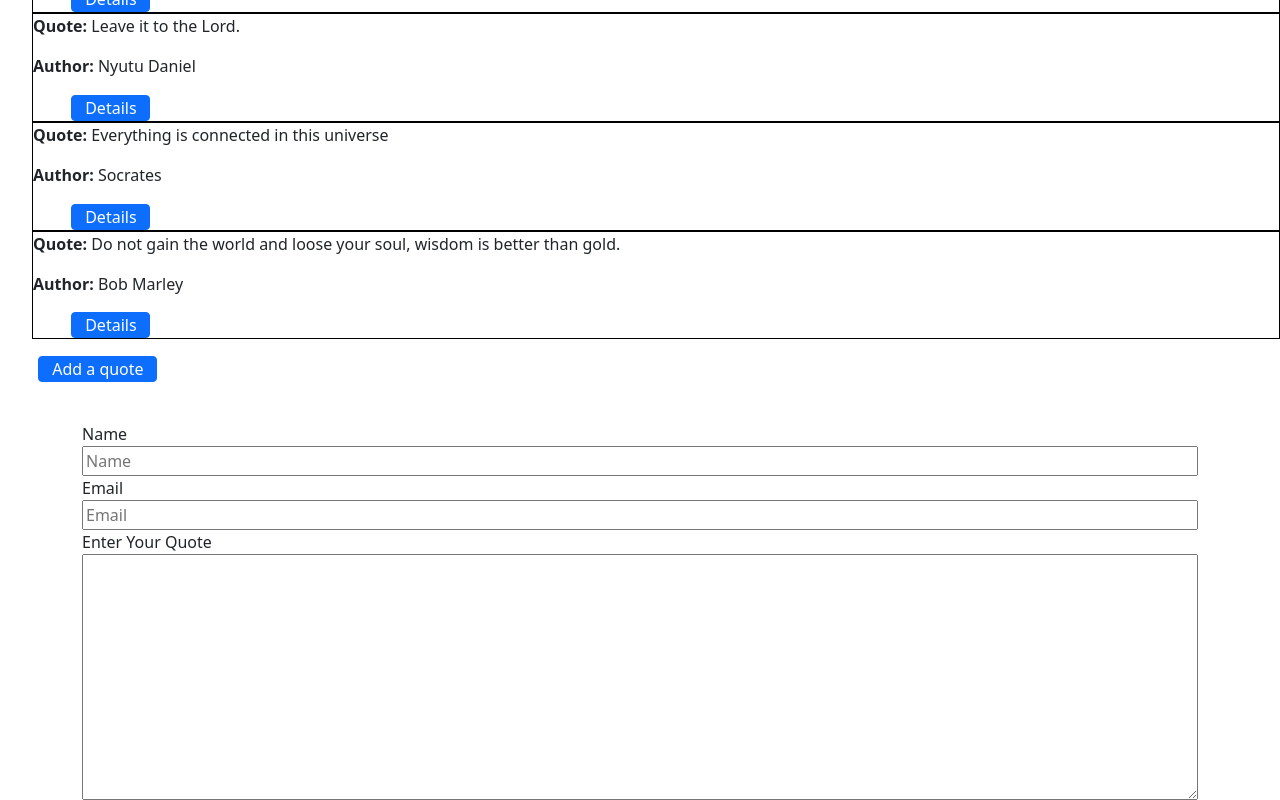
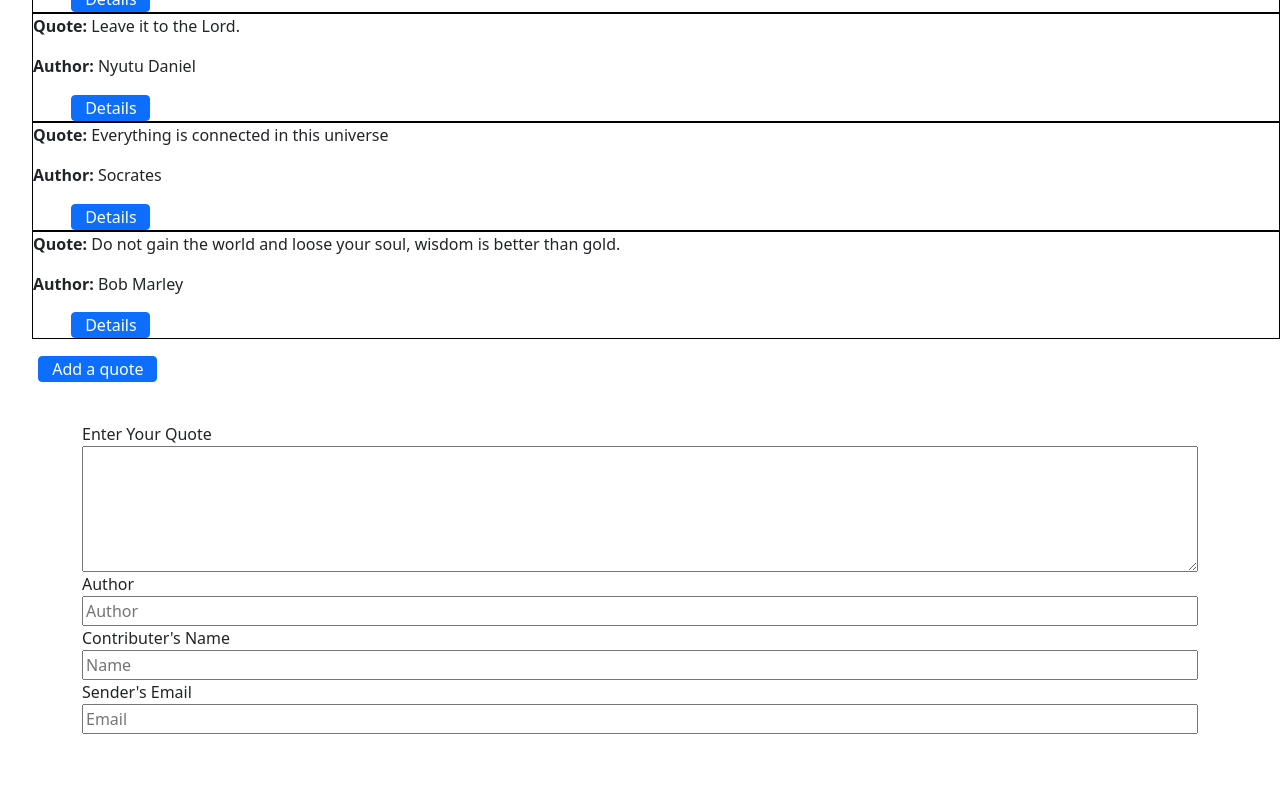
Before and after one commit to Daniel6996-arch/Octo-quotes, an Angular app: page / in a window 1280 px wide. Shown: the part 754-1554 px from the top of the page. After the commit the page ends 1528 px from the top, so only its background shows below. Built offline with nearby package versions, Linux system fonts and the light colour scheme.

Commit message:
add initial functionality to page

```diff
--- a/src/app/quotes-form/quotes-form.component.css
+++ b/src/app/quotes-form/quotes-form.component.css
@@ -2,4 +2,5 @@
     display: flex;
     flex-direction: column;
     margin-top: 5vh;
+    margin-bottom: 5vh;
 }
--- a/src/app/quotes-form/quotes-form.component.html
+++ b/src/app/quotes-form/quotes-form.component.html
@@ -1,8 +1,10 @@
 <form [ngClass] = "'col'" class="container">
-    <label>Name</label>
+    <label>Enter Your Quote</label>
+    <textarea cols="20" rows="5"></textarea>
+    <label>Author</label>
+    <input type="text" placeholder="Author">
+    <label>Contributer's Name</label>
     <input type="text" placeholder="Name">
-    <label>Email</label>
+    <label>Sender's Email</label>
     <input type="email" placeholder="Email">
-    <label>Enter Your Quote</label>
-    <textarea cols="30" rows="10"></textarea>
 </form>
```
